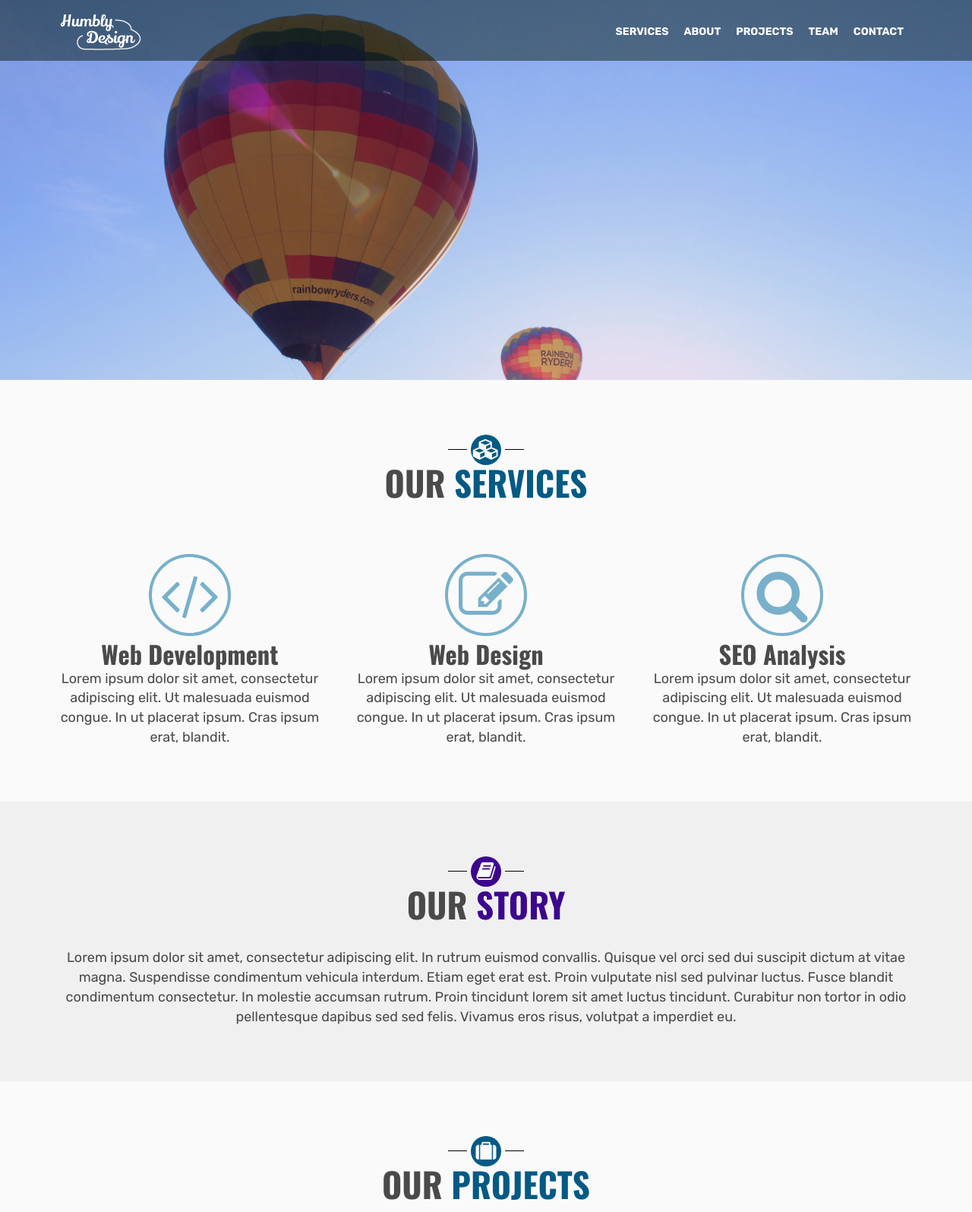
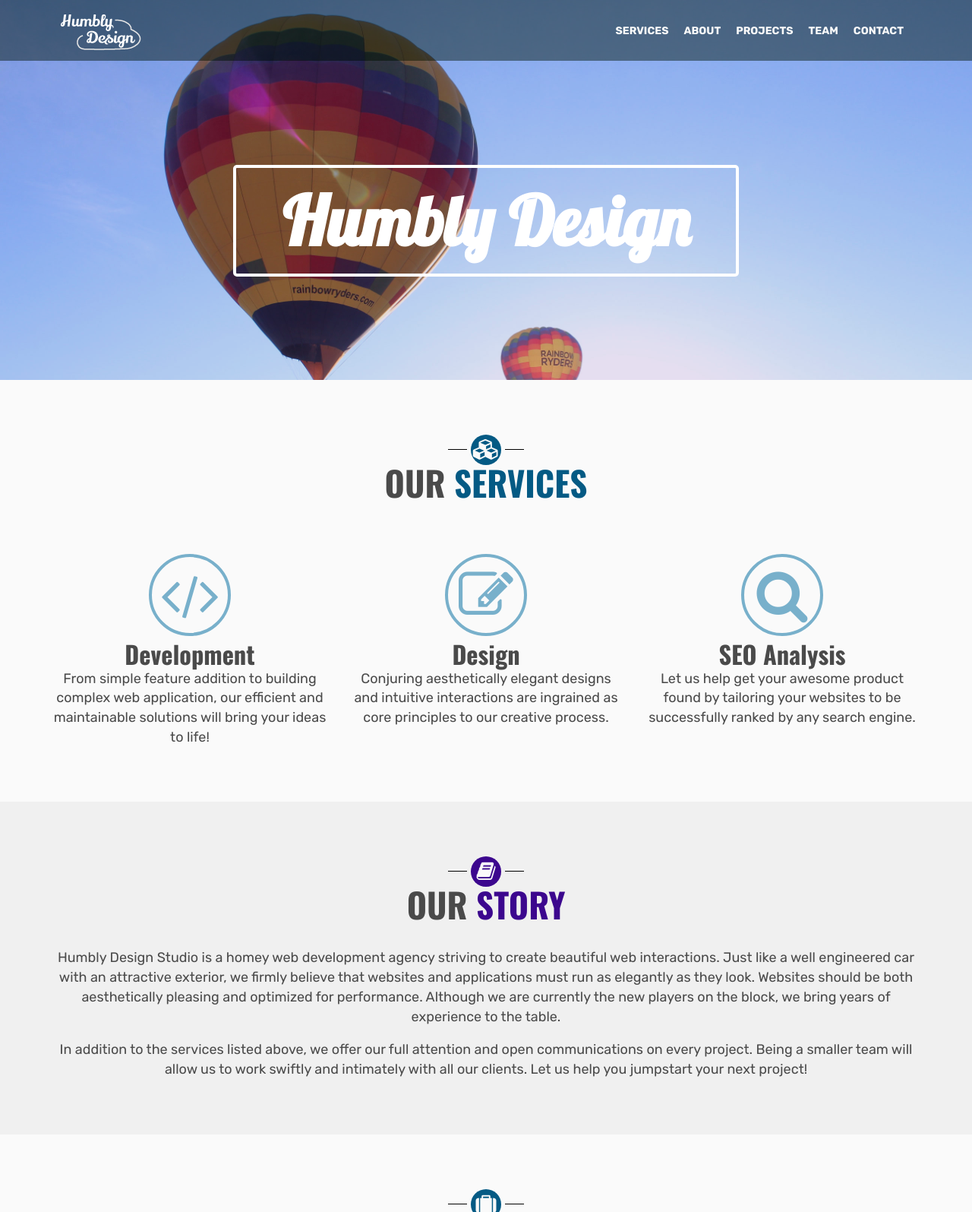
Before and after one commit to brianquach/humbly-design, a Flask app: page / in a window 1280 px wide. Shown: the top 1595 px of the page at 76% size. Run offline with Flask 2, Linux system fonts and the light colour scheme; some libraries are stand-ins or nearby versions.

Commit message:
feat: replace placeholder text

```diff
--- a/humblydesign/static/css/style.css
+++ b/humblydesign/static/css/style.css
@@ -83,7 +83,7 @@ header {
 
 nav {
   display: inline-block;
-  line-height: 80px;
+  line-height: 78px;
   float: right;
 }
 
@@ -189,6 +189,25 @@ nav {
   background-color: rgba(60, 7, 142, 0.13);
 }
 
+.site-heading-wrapper {
+  display: flex;
+  width: 100%;
+  height: 100%;
+  align-items: center;
+  flex-direction: column;
+  justify-content: center;
+}
+
+.site-heading {
+  font-family: "Lobster", "Oswald", sans-serif;
+  font-size: 5rem;
+  text-align: center;
+  color: #fff;
+  padding: 20px 60px;
+  border: 4px solid;
+  border-radius: 5px;
+}
+
 /*
   SERVICE SECTION
 */
@@ -219,6 +238,10 @@ nav {
 /*
   ABOUT SECTION
 */
+
+#about p:nth-child(n+2) {
+  margin-top: 1rem;
+}
 
 .about-information {
   text-align: center;
@@ -386,3 +409,13 @@ nav {
     display: none;
   }
 }
+
+@media screen and (max-height: 675px) {
+  body {
+    background-position: 0 0;
+  }
+
+  .contact-us-background {
+  	background-position: 0 0;
+  }
+}
--- a/humblydesign/templates/index.html
+++ b/humblydesign/templates/index.html
@@ -5,6 +5,9 @@
 {% block main_content %}
   <!-- Hero Image -->
   <section class="main-header">
+    <div class="site-heading-wrapper">
+      <h1 class="site-heading">Humbly Design</h1>
+    </div>
   </section>
 
   <!-- Services -->
@@ -27,18 +30,18 @@
           <div class="service-icon-wrapper">
             <i class="fa fa-code fa-fw service-icon" aria-hidden="true"></i>
           </div>
-          <h4 class="service-heading">Web Development</h4>
+          <h4 class="service-heading">Development</h4>
           <p>
-            Lorem ipsum dolor sit amet, consectetur adipiscing elit. Ut malesuada euismod congue. In ut placerat ipsum. Cras ipsum erat, blandit.
+            From simple feature addition to building complex web application, our efficient and maintainable solutions will bring your ideas to life!
           </p>
         </article>
         <article class="col-xs-12 col-sm-4 service-item">
           <div class="service-icon-wrapper">
             <i class="fa fa-pencil-square-o fa-fw service-icon" aria-hidden="true"></i>
           </div>
-          <h4 class="service-heading">Web Design</h4>
+          <h4 class="service-heading">Design</h4>
           <p>
-            Lorem ipsum dolor sit amet, consectetur adipiscing elit. Ut malesuada euismod congue. In ut placerat ipsum. Cras ipsum erat, blandit.
+            Conjuring aesthetically elegant designs and intuitive interactions are ingrained as core principles to our creative process.
           </p>
         </article>
         <article class="col-xs-12 col-sm-4 service-item">
@@ -47,7 +50,7 @@
           </div>
           <h4 class="service-heading">SEO Analysis</h4>
           <p>
-            Lorem ipsum dolor sit amet, consectetur adipiscing elit. Ut malesuada euismod congue. In ut placerat ipsum. Cras ipsum erat, blandit.
+            Let us help get your awesome product found by tailoring your websites to be successfully ranked by any search engine.
           </p>
         </article>
       </div>
@@ -72,7 +75,10 @@
       <div class="row">
         <div class="col-xs-12 about-information">
           	<p>
-              Lorem ipsum dolor sit amet, consectetur adipiscing elit. In rutrum euismod convallis. Quisque vel orci sed dui suscipit dictum at vitae magna. Suspendisse condimentum vehicula interdum. Etiam eget erat est. Proin vulputate nisl sed pulvinar luctus. Fusce blandit condimentum consectetur. In molestie accumsan rutrum. Proin tincidunt lorem sit amet luctus tincidunt. Curabitur non tortor in odio pellentesque dapibus sed sed felis. Vivamus eros risus, volutpat a imperdiet eu.
+              Humbly Design Studio is a homey web development agency striving to create beautiful web interactions. Just like a well engineered car with an attractive exterior, we firmly believe that websites and applications must run as elegantly as they look. Websites should be both aesthetically pleasing and optimized for performance. Although we are currently the new players on the block, we bring years of experience to the table.
+            </p>
+            <p>
+              In addition to the services listed above, we offer our full attention and open communications on every project. Being a smaller team will allow us to work swiftly and intimately with all our clients. Let us help you jumpstart your next project!
             </p>
         </div>
       </div>
--- a/humblydesign/templates/layout.html
+++ b/humblydesign/templates/layout.html
@@ -5,11 +5,10 @@
     <meta charset="utf-8">
     <meta name="viewport" content="width=device-width, initial-scale=1">
 
-    <link href="https://fonts.googleapis.com/css?family=Oswald:700|Rubik:300,400,700" rel="stylesheet">
+    <link href="https://fonts.googleapis.com/css?family=Oswald:700|Rubik:300,400,700|Lobster" rel="stylesheet">
     <link href="{{url_for('static', filename='css/vendor/font-awesome.css')}}" rel="stylesheet">
     <link href="{{url_for('static', filename='css/vendor/bootstrap.css')}}" rel="stylesheet">
     <link href="{{url_for('static', filename='css/style.css')}}" rel="stylesheet">
-    <link href="{{url_for('static', filename='css/screen.css')}}" rel="stylesheet">
     {% block head %}{% endblock %}
   </head>
   <body>
--- a/humblydesign/views.py
+++ b/humblydesign/views.py
@@ -20,7 +20,12 @@ def email():
         subject,
         recipients=["hi@humblydesign.com"]
     )
-    msg.html = """<strong>Name:</strong> {0}<br>
+    msg.html = """<h1>Humbly Design Studio</h1>
+    <hr>
+    <p>
+        <strong>This email was generated by Humbly Design Studio webserver. Email is for Humbly Design Studio employees only!</strong>
+    </p>
+    <strong>Name:</strong> {0}<br>
     <strong>Email:</strong> {1}<br>
     <strong>Subject:</strong> {2}<br>
     <strong>Message:</strong> <p>{3}</p>
```
